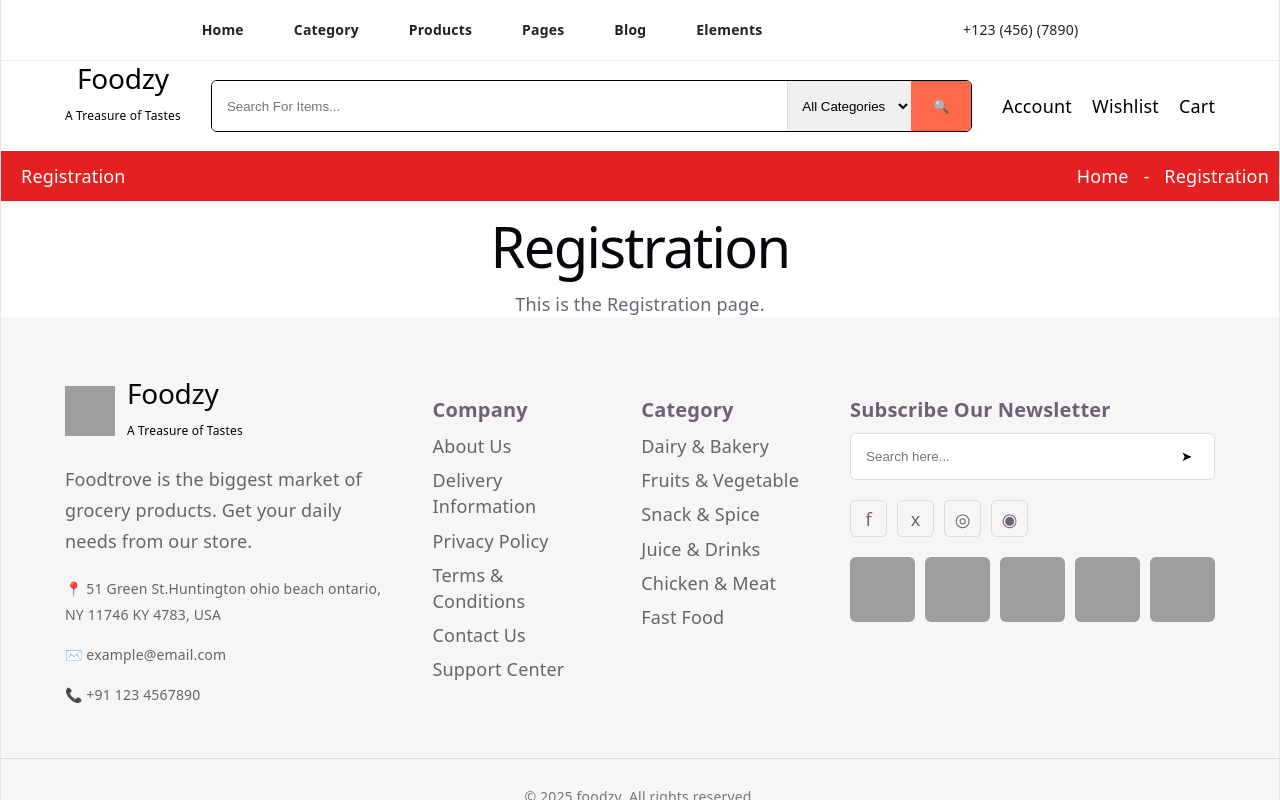
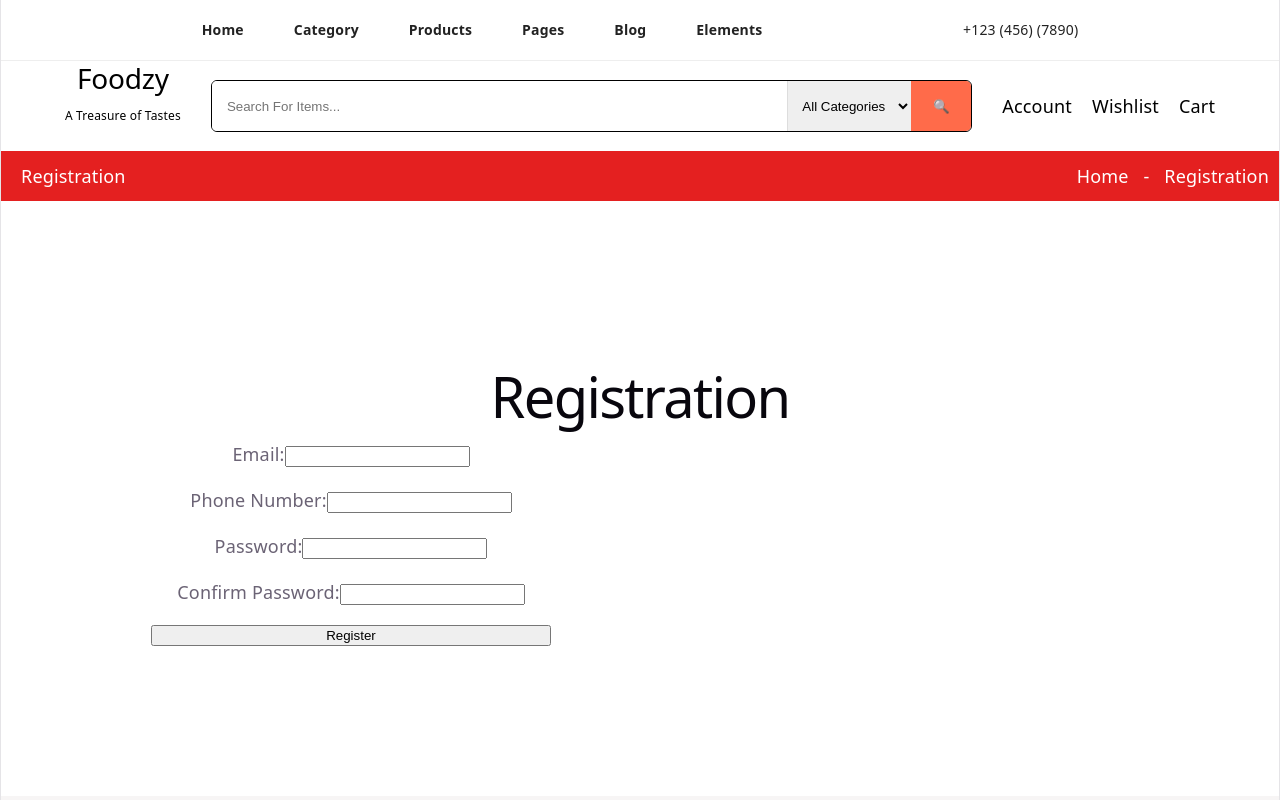
Before and after one commit to Razan6578/react-project15, a React (Vite) app in the folder react-project/: page /registration in a window 1280 px wide. Shown: the top 800 px of the page. Built offline with nearby package versions, Linux system fonts and the light colour scheme; grey boxes are pictures that could not be loaded.

Commit message:
added Register page

```diff
--- a/react-project/src/pages/Registration/index.tsx
+++ b/react-project/src/pages/Registration/index.tsx
@@ -1,10 +1,77 @@
 import PageLayout from "../../shared/layouts/PageLayout";
 
 const Registration = () =>{
+   const emailRegex = /^[\w-\.]+@([\w-]+\.)+[\w-]{2,4}$/;
+
+  const handleSubmit = (event: React.SubmitEvent<HTMLFormElement>) => {
+    event.preventDefault();
+    const formData = new FormData(event.currentTarget);
+
+    // Валідація полів
+
+    const email = formData.get('email') as string;
+    const phone = formData.get('phone') as string;
+    const password = formData.get('password') as string;
+    const confirmPassword = formData.get('confirmPassword') as string;
+
+
+    // Перевірка валідності email
+
+    if (!emailRegex.test(email)) {
+      alert('Invalid email format');
+      return;
+    }
+
+    // Перевірка валідності телефону
+    const phoneRegex = /^\+?[1-9]\d{1,13}$/;
+    if (!phoneRegex.test(phone)) {
+      alert('Invalid phone number format');
+      return;
+    }
+
+    // Перевірка валідності пароля
+    const passwordRegex = /^(?=.*[a-z])(?=.*[A-Z])(?=.*\d)(?=.*[@$!%*?&])[A-Za-z\d@$!%*?&]{8,}$/;
+    if (!passwordRegex.test(password)) {
+      alert('Password does not meet requirements');
+      return;
+    }
+
+    // Перевірка, чи паролі співпадають
+    if (password !== confirmPassword) {
+      alert('Passwords do not match');
+      return;
+    }
+
+    localStorage.setItem('user', JSON.stringify({ email, phone, password }));
+  };
+
+
   return (
     <PageLayout name={'Registration'} href={'/registration'}>
-      <h1>Registration</h1>
-      <p>This is the Registration page.</p>
+      <div style={{ margin: '150px', textAlign: 'center' }}>
+        <h1>Registration</h1>
+
+        <form onSubmit={handleSubmit} style={{ display: 'flex', flexDirection: 'column', gap: '20px', maxWidth: '400px' }}>
+          <div>
+            <label htmlFor="email">Email:</label>
+            <input type="email" name="email" pattern={emailRegex.toString()}  required />
+          </div>
+          <div>
+            <label htmlFor="phone">Phone Number:</label>
+            <input type="tel" name="phone" pattern="^\+?[1-9]\d{1,13}$" required />
+          </div>
+          <div>
+            <label htmlFor="password">Password:</label>
+            <input type="password" name="password" pattern="^(?=.*[a-z])(?=.*[A-Z])(?=.*\d)(?=.*[@$!%*?&])[A-Za-z\d@$!%*?&]{8,}$" required />
+          </div>
+          <div>
+            <label htmlFor="confirmPassword">Confirm Password:</label>
+            <input type="password" name="confirmPassword" required />
+          </div>
+
+          <button type="submit">Register</button>
+        </form>
+      </div>
     </PageLayout>
   )
 };
```
Also changed, not shown: react-project/src/App.tsx (+0 -11 lines).
